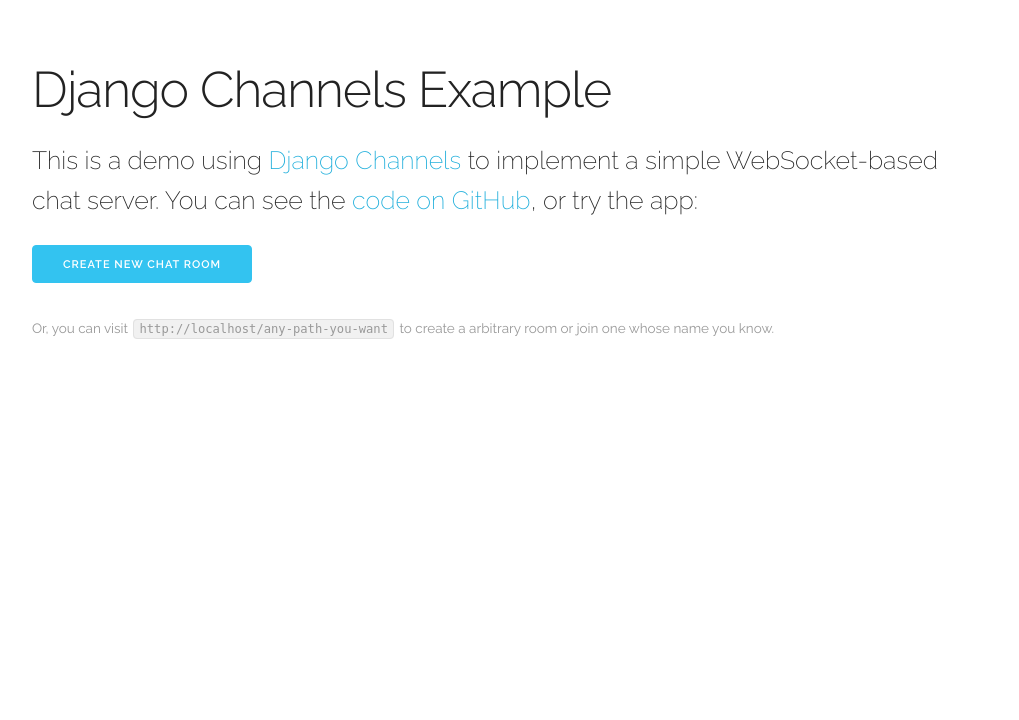
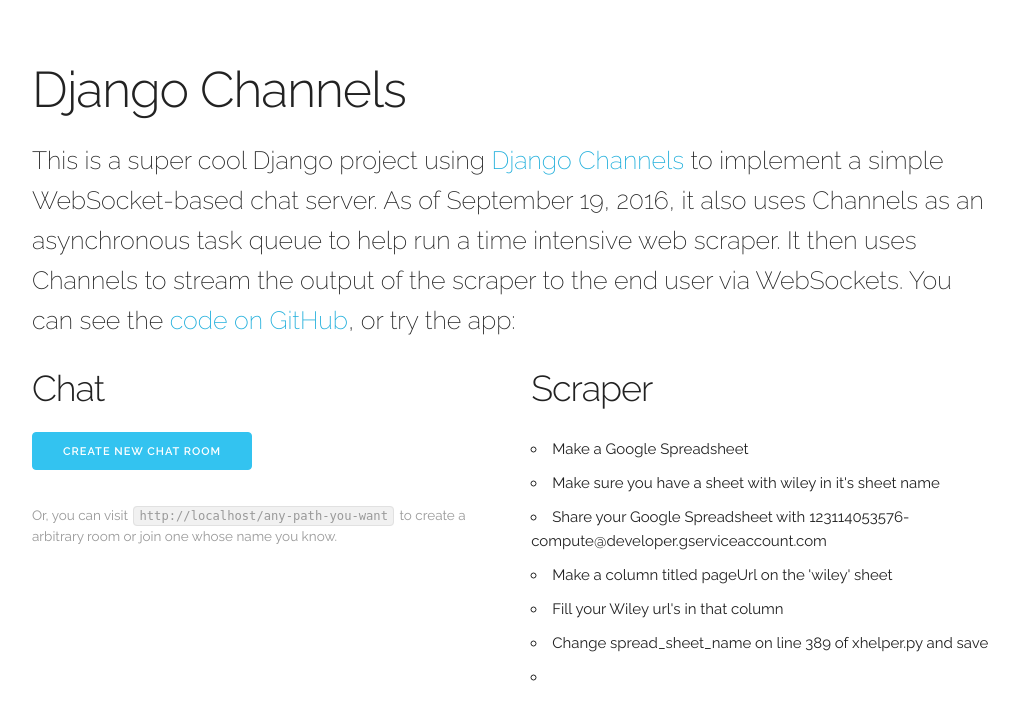
Before and after one commit to jeffthemaximum/xshovel, a Django app: page / in a window 1280 px wide. Shown: the top 720 px of the page, without its empty margins (128-1147 px from the left). Run offline with Django 3.2, Linux system fonts and the light colour scheme.

Commit message:
restyles

```diff
--- a/chats/templates/chat/about.html
+++ b/chats/templates/chat/about.html
@@ -1,13 +1,18 @@
 {% extends "base.html" %}
 
 {% block content %}
-  <h1>Django Channels Example</h1>
+  <h1>Django Channels</h1>
   <p class="deck">
-    This is a demo using <a href="http://channels.readthedocs.org/en/latest/">
+    This is a super cool Django project using <a href="http://channels.readthedocs.org/en/latest/">
     Django Channels</a> to implement a simple WebSocket-based chat server.
+    As of September 19, 2016, it also uses Channels as an asynchronous task queue to help run a time intensive web scraper.
+    It then uses Channels to stream the output of the  scraper to the end user via WebSockets.
     You can see the <a href="https://github.com/jeffthemaximum/xshovel">
     code on GitHub</a>, or try the app:
   </p>
+  <div class="row">
+    <div class="six columns">
+      <h3>Chat</h3>
       <p>
         <a class="button button-primary" href="{% url 'new_room' %}">Create new chat room</a>
       </p>
@@ -15,4 +20,21 @@
         Or, you can visit <code>{{ request.scheme }}://{{ request.get_host }}/any-path-you-want</code>
         to create a arbitrary room or join one whose name you know.
       </p>
+    </div>
+    <div class="six columns">
+      <h3>Scraper</h3>
+      <p class="quiet">
+        <ul>
+          <li>Make a Google Spreadsheet</li>
+          <li>Make sure you have a sheet with wiley in it's sheet name</li>
+          <li>Share your Google Spreadsheet with 123114053576-compute@developer.gserviceaccount.com</li>
+          <li>Make a column titled pageUrl on the 'wiley' sheet</li>
+          <li>Fill your Wiley url's in that column</li>
+          <li>Change spread_sheet_name on line 389 of xhelper.py and save</li>
+          <li><You're done. Enjoy the magic. Or maybe not, cuz it might not work, too./li>
+        </ul>
+      </p>
+    </div>
+  </div>
+
 {% endblock content %}
```
Lines whose indentation alone changed are shown as unchanged.
